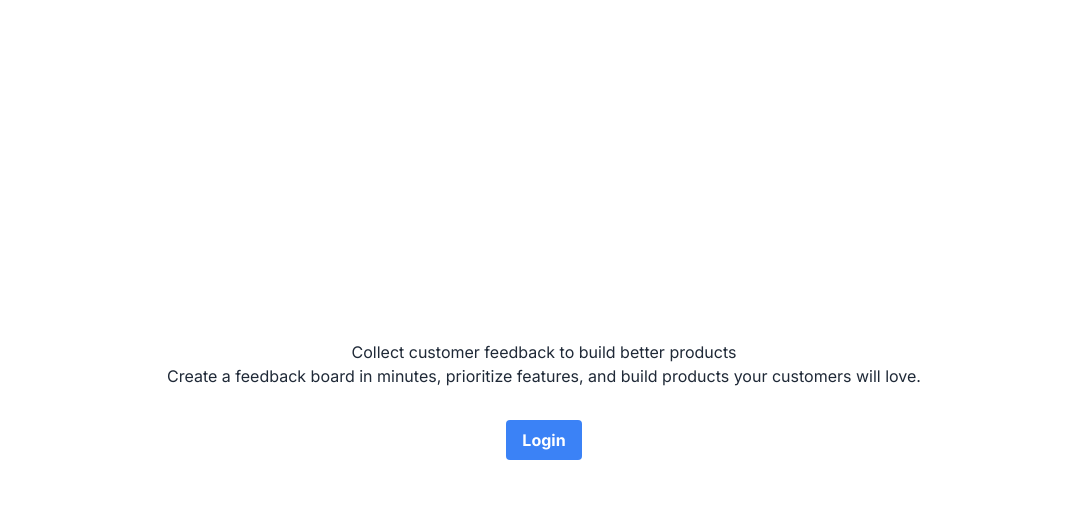
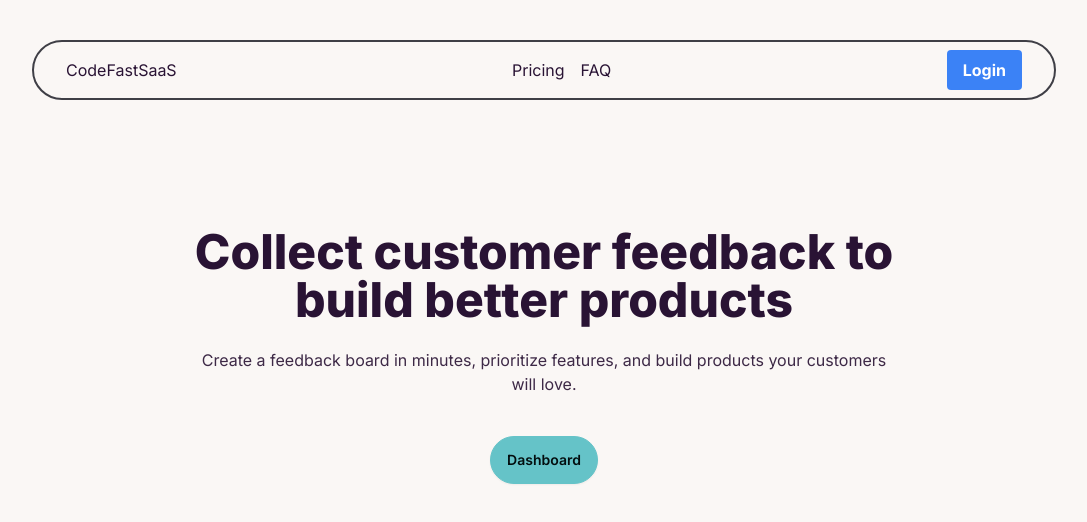
Before and after one commit to ratracegrad/codefast, a Next.js app: page / in a window 1280 px wide. Shown: the top 522 px of the page, without its empty margins (96-1183 px from the left). Built offline with nearby package versions, Linux system fonts and the light colour scheme.

Commit message:
Added hero and header section

```diff
--- a/app/layout.js
+++ b/app/layout.js
@@ -1,16 +1,16 @@
-import { Inter } from "next/font/google";
-import "./globals.css";
+import { Inter } from 'next/font/google';
+import './globals.css';
 
-const inter = Inter({ subsets: ["latin"] });
+const inter = Inter({ subsets: ['latin'] });
 
 export const metadata = {
-  title: "My First SaaS",
-  description: "SaaS Starter from CodeFast",
+  title: 'My First SaaS',
+  description: 'SaaS Starter from CodeFast',
 };
 
 export default function RootLayout({ children }) {
   return (
-    <html lang="en">
+    <html lang="en" data-theme="cupcake">
       <body className={inter.className}>{children}</body>
     </html>
   );
--- a/app/page.js
+++ b/app/page.js
@@ -2,16 +2,34 @@ import Link from 'next/link';
 import ButtonLogin from '../components/ButtonLogin';
 
 export default function Home() {
-  const isLoggedIn = false;
+  const isLoggedIn = true;
 
   return (
-    <main className="flex min-h-screen flex-col items-center justify-center p-24">
-      <h1>Collect customer feedback to build better products</h1>
-      <div>
-        Create a feedback board in minutes, prioritize features, and build
-        products your customers will love.
-      </div>
-      <ButtonLogin isLoggedIn={isLoggedIn} />
+    <main>
+      <section className=" flex w-full items-center justify-between max-w-5xl mx-auto px-8 py-2 rounded-full mt-10 border-2 border-zinc-700">
+        <div>CodeFastSaaS</div>
+        <div className="space-x-4 hidden md:block">
+          <a href="#pricing" className="link link-hover">
+            Pricing
+          </a>
+          <a href="#faq" className="link link-hover">
+            FAQ
+          </a>
+        </div>
+        <div>
+          <ButtonLogin />
+        </div>
+      </section>
+      <section id="hero" className="px-8 py-32 text-center max-w-3xl mx-auto">
+        <h1 className="text-4xl lg:text-5xl font-extrabold mb-6">
+          Collect customer feedback to build better products
+        </h1>
+        <div className="opacity-90 mb-10">
+          Create a feedback board in minutes, prioritize features, and build
+          products your customers will love.
+        </div>
+        <ButtonLogin isLoggedIn={isLoggedIn} />
+      </section>
     </main>
   );
 }
--- a/components/ButtonLogin.js
+++ b/components/ButtonLogin.js
@@ -4,16 +4,14 @@ import Link from 'next/link';
 export default function ButtonLogin({ isLoggedIn }) {
   if (isLoggedIn) {
     return (
-      <button className="mt-8 bg-blue-500 hover:bg-blue-700 text-white font-bold py-2 px-4 rounded">
-        <Link href="/dashboard" className="mt-8">
-          Dashboard
-        </Link>
+      <button className="btn btn-primary">
+        <Link href="/dashboard">Dashboard</Link>
       </button>
     );
   }
 
   return (
-    <button className="mt-8 bg-blue-500 hover:bg-blue-700 text-white font-bold py-2 px-4 rounded">
+    <button className="bg-blue-500 hover:bg-blue-700 text-white font-bold py-2 px-4 rounded">
       <Link href="/api/auth/login">Login</Link>
     </button>
   );
--- a/tailwind.config.js
+++ b/tailwind.config.js
@@ -1,20 +1,21 @@
 /** @type {import('tailwindcss').Config} */
 module.exports = {
   content: [
-    "./pages/**/*.{js,ts,jsx,tsx,mdx}",
-    "./components/**/*.{js,ts,jsx,tsx,mdx}",
-    "./app/**/*.{js,ts,jsx,tsx,mdx}",
+    './pages/**/*.{js,ts,jsx,tsx,mdx}',
+    './components/**/*.{js,ts,jsx,tsx,mdx}',
+    './app/**/*.{js,ts,jsx,tsx,mdx}',
   ],
   theme: {
     extend: {
       backgroundImage: {
-        "gradient-radial": "radial-gradient(var(--tw-gradient-stops))",
-        "gradient-conic":
-          "conic-gradient(from 180deg at 50% 50%, var(--tw-gradient-stops))",
+        'gradient-radial': 'radial-gradient(var(--tw-gradient-stops))',
+        'gradient-conic':
+          'conic-gradient(from 180deg at 50% 50%, var(--tw-gradient-stops))',
       },
     },
   },
-  plugins: [
-    require('daisyui'),
-  ],
+  plugins: [require('daisyui')],
+  daisyui: {
+    themes: ['light', 'dark', 'cupcake', 'bumblebee'],
+  },
 };
```
Also changed, not shown: app/globals.css (line endings or trailing spaces).
